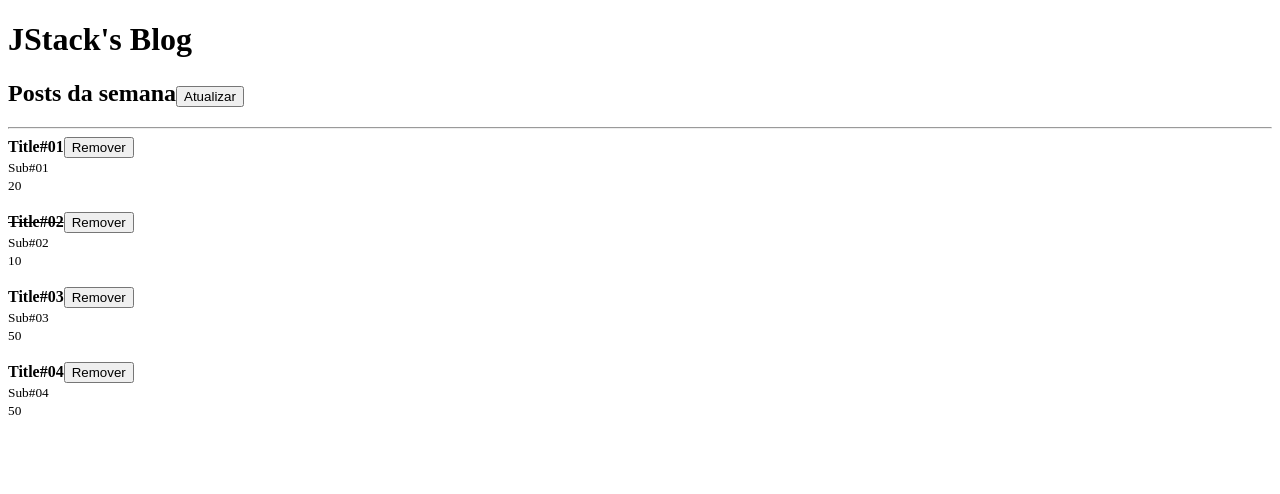
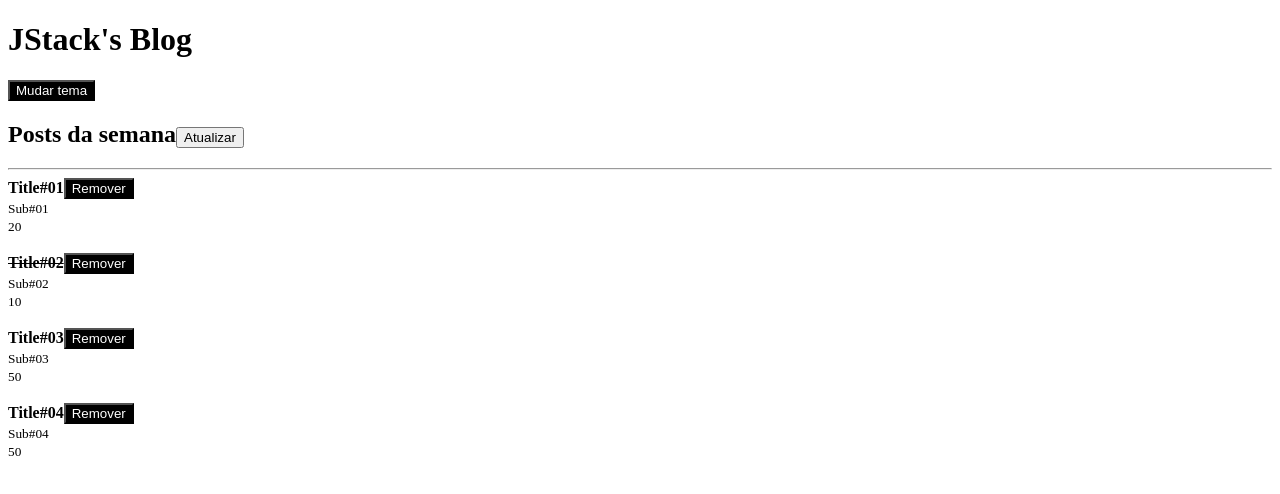
Before and after one commit to mateusgf00/react-fundamentals, a React app: page / in a window 1280 px wide. Shown: the top 494 px of the page. Built offline with nearby package versions, Linux system fonts and the light colour scheme.

Commit message:
understanding context API

```diff
--- a/src/App.js
+++ b/src/App.js
@@ -1,8 +1,12 @@
-import React, { useState } from 'react';
+import React, { useState, createContext } from 'react';
 import Post from './Post';
 import Header from './Header';
 
+export const ThemeContext = createContext('dark');
+
 function App() {
+  const [theme, setTheme] = useState('dark');
+
   const [posts, setPosts] = useState([
     { id: Math.random(), title: 'Title#01', subtitle: 'Sub#01', likes: 20, read: false },
     { id: Math.random(), title: 'Title#02', subtitle: 'Sub#02', likes: 10, read: true },
@@ -10,6 +14,9 @@
     { id: Math.random(), title: 'Title#04', subtitle: 'Sub#04', likes: 50, read: false },
   ]);
 
+  function handleToogleTheme(){
+    setTheme((prevState) => prevState === 'dark' ? 'light' : 'dark');
+  }
 
   function handleRefresh() {
     setPosts((prevState) => [
@@ -34,8 +41,10 @@
   }
 
   return (
-    <>
-      <Header title="JStack's Blog">
+    <ThemeContext.Provider value={theme}>
+      <Header
+      title="JStack's Blog"
+      onToggleTheme={handleToogleTheme}>
         <h2>
           Posts da semana
           <button onClick={handleRefresh}>Atualizar</button>
@@ -50,7 +59,7 @@
           post={post}
         />
       ))}
-    </>
+    </ThemeContext.Provider>
   );
 }
 
--- /dev/null
+++ b/src/Button.js
@@ -0,0 +1,19 @@
+import React, { useContext } from "react";
+import { ThemeContext } from "./App";
+
+export default function Button(props) {
+
+  const theme = useContext(ThemeContext);
+
+  return (
+    <button
+      onClick={props.onClick}
+      style={{
+        color: theme === 'dark' ? '#fff' : '#000',
+        background: theme === 'dark' ? '#000' : '#fff',
+      }}
+    >
+      {props.children}
+    </button>
+  );
+}
--- a/src/Header.js
+++ b/src/Header.js
@@ -1,9 +1,15 @@
 import React from 'react';
+import Button from './Button';
 
 function Header(props) {
   return (
     <>
       <h1>{props.title}</h1>
+      <Button
+        onClick={props.onToggleTheme}
+      >
+        Mudar tema
+      </Button>
       {props.children}
     </>
   )
--- a/src/Post.js
+++ b/src/Post.js
@@ -1,15 +1,18 @@
 import React from 'react';
+import PostHeader from './PostHeader';
 
 function Post(props) {
   return (
     <>
       <article>
-        <strong>
-          {props.post.read ? <s>{props.post.title}</s> : props.post.title}
-        </strong>
-        <button onClick={() => props.onRemove(props.post.id)}>
-          Remover
-        </button>
+        <PostHeader
+        onRemove={props.onRemove}
+        post={{
+          id: props.post.id,
+          title: props.post.title,
+          read: props.post.read,
+        }}
+        />
         <br />
         <small>{props.post.subtitle}</small><br />
         <small>{props.post.likes}</small>
--- /dev/null
+++ b/src/PostHeader.js
@@ -0,0 +1,15 @@
+import React from "react";
+import Button from "./Button";
+
+export default function PostHeader(props) {
+  return (
+    <>
+      <strong>
+        {props.post.read ? <s>{props.post.title}</s> : props.post.title}
+      </strong>
+      <Button onClick={() => props.onRemove(props.post.id)}>
+        Remover
+      </Button>
+    </>
+  )
+}
```
